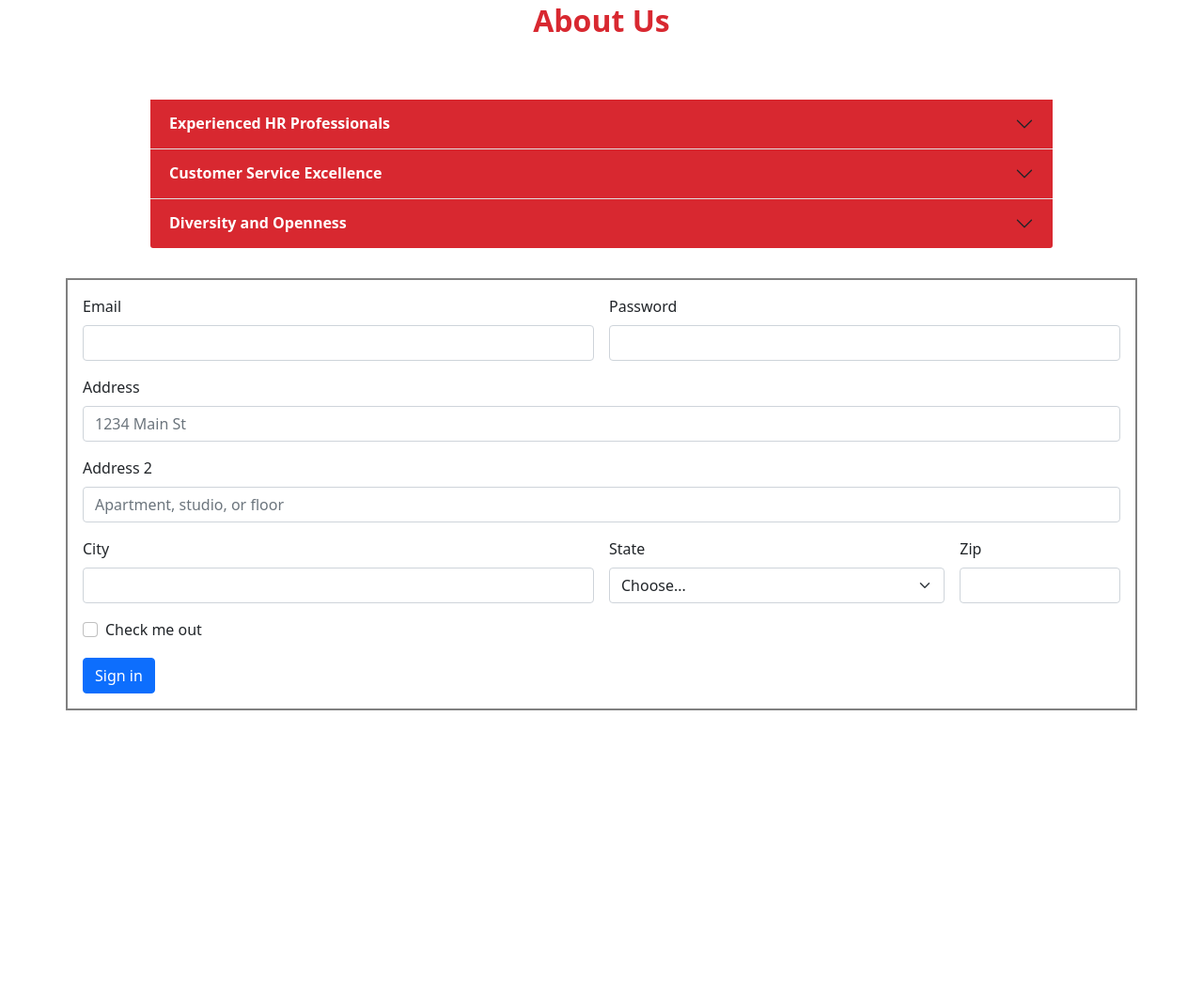
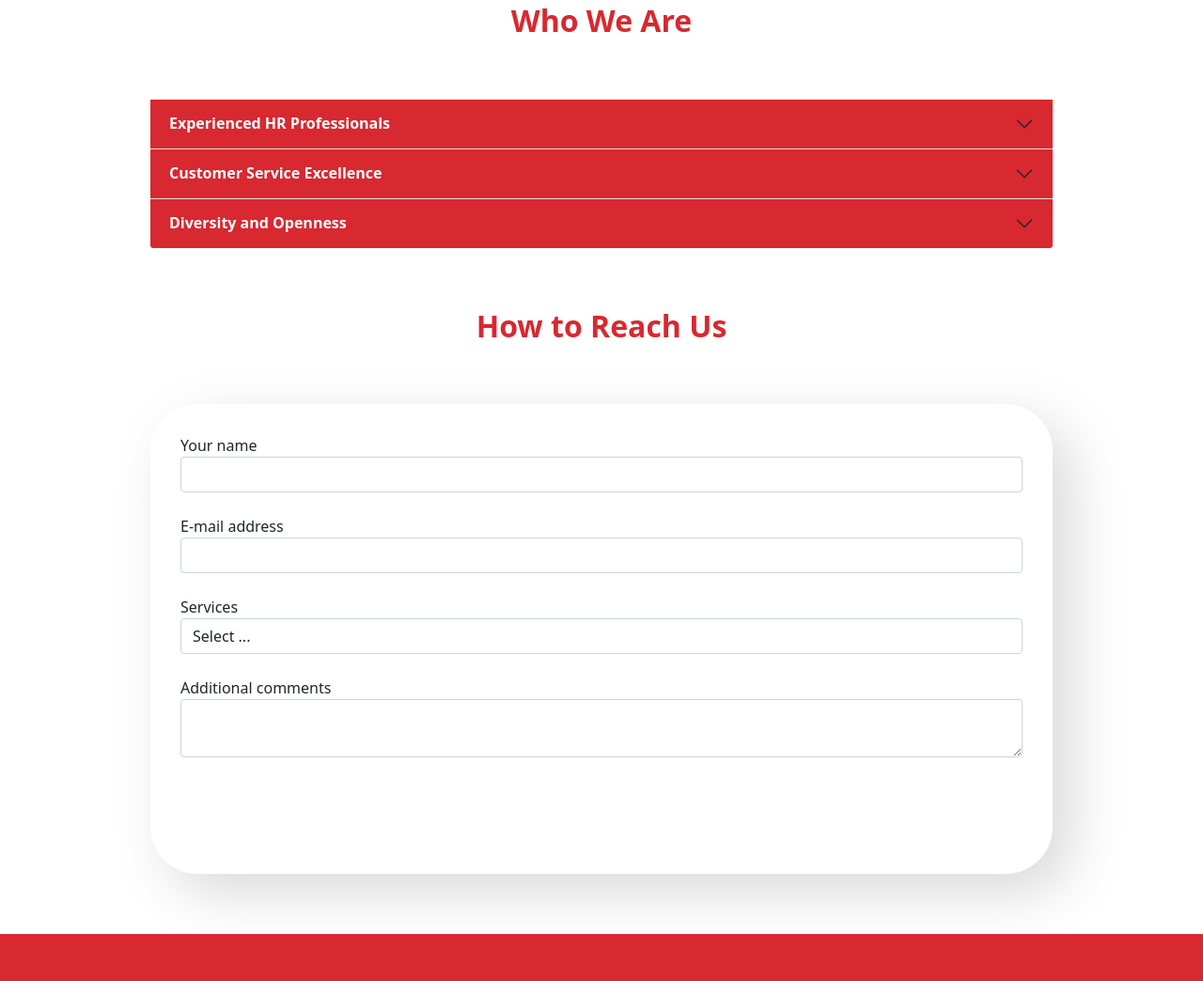
Before and after one commit to bastanley1211/jobpairadice-1, a plain HTML site: page index.html in a window 1280 px wide. Shown: the part 1626-2670 px from the top of the page at 94% size. Before the commit the page ends 2414 px from the top, so only its background shows below. Drawn offline with nearby package versions, Linux system fonts and the light colour scheme.

Commit message:
Updated contact form

```diff
--- a/index.html
+++ b/index.html
@@ -75,7 +75,7 @@
         <!-- Hero/background image -->
         <div class="bg-image"></div>
 
-      <p class="services-title">Services and Pricing</p>
+      <p class="services-title">What We Do</p>
         <!-- Services cards -->
         <section class="services">
             <div class="card" style="width: 18rem;">
@@ -115,7 +115,7 @@
 
         <!-- About Us section -->
         <section class="container-fluid about-section">
-            <h2 class="aboutus">About Us</h2>
+            <h2 class="aboutus">Who We Are</h2>
 
             <!-- Facts accordion -->
             <div class="accordion accordion-flush" id="accordionFlushExample">
@@ -126,7 +126,7 @@
                   </button>
                 </h2>
                 <div id="flush-collapseOne" class="accordion-collapse collapse" aria-labelledby="flush-headingOne" data-bs-parent="#accordionFlushExample">
-                  <div class="accordion-body">The average HR experience level of our team is 10 years.  This means you'll receive <strong>relevant</strong> and <strong>accurate</strong> support, support designed to help you manage the job-search process effectively.</div>
+                  <div class="accordion-body">The average HR experience level of our team is 10 years.  This means you'll receive <strong>relevant</strong> and <strong>accurate</strong> support, support designed to help you manage the job-search process effectively.  We set up a system that removes all the dross from the job search and allows you to focus on landing that dream job.  If there's a pitfall out there, we've tried to counter it with our system and experience.</div>
                 </div>
               </div>
               <div class="accordion-item">
@@ -153,61 +153,35 @@
         </section>
 
         <!-- Contact form -->
-        <section class="container contact-section">
-          <form class="row g-3">
-            <div class="col-md-6">
-              <label for="inputEmail4" class="form-label">Email</label>
-              <input type="email" class="form-control" id="inputEmail4">
-            </div>
-            <div class="col-md-6">
-              <label for="inputPassword4" class="form-label">Password</label>
-              <input type="password" class="form-control" id="inputPassword4">
-            </div>
-            <div class="col-12">
-              <label for="inputAddress" class="form-label">Address</label>
-              <input type="text" class="form-control" id="inputAddress" placeholder="1234 Main St">
-            </div>
-            <div class="col-12">
-              <label for="inputAddress2" class="form-label">Address 2</label>
-              <input type="text" class="form-control" id="inputAddress2" placeholder="Apartment, studio, or floor">
-            </div>
-            <div class="col-md-6">
-              <label for="inputCity" class="form-label">City</label>
-              <input type="text" class="form-control" id="inputCity">
-            </div>
-            <div class="col-md-4">
-              <label for="inputState" class="form-label">State</label>
-              <select id="inputState" class="form-select">
-                <option selected>Choose...</option>
-                <option>...</option>
-              </select>
-            </div>
-            <div class="col-md-2">
-              <label for="inputZip" class="form-label">Zip</label>
-              <input type="text" class="form-control" id="inputZip">
-            </div>
-            <div class="col-12">
-              <div class="form-check">
-                <input class="form-check-input" type="checkbox" id="gridCheck">
-                <label class="form-check-label" for="gridCheck">
-                  Check me out
-                </label>
-              </div>
-            </div>
-            <div class="col-12">
-              <button type="submit" class="btn btn-primary">Sign in</button>
-            </div>
-          </form>
-        </section>
-
-
-
-
-
-
-
+        <h2 class="contact-title">How to Reach Us</h2>
+        <form action="" class="contact-form">
+          <div class="full-name form-group">
+            <label for="name">Your name</label>
+            <input type="text" id="name" placeholder="" class="form-control">
+          </div>
+          <div class="e-address form-group">
+            <label for="email">E-mail address</label>
+            <input type="email" name="email" id="email" class="form-control">
+          </section>
+          <div class="service form-group">
+            <label for="service">Services</label>
+            <select name="service" id="service" class="form-control">
+              <option value="select">Select ...</option>
+              <option value="concierge">Concierge Services</option>
+              <option value="job-search">Job Search Management</option>
+            </select>
+          </section>
+          <div class="comments form-group">
+            <label for="comments">Additional comments</label>
+            <textarea id="comments" name="comments" class="form-control"></textarea>
+          </section>
+        </form>
     </main>
 
+    <!-- Footer -->
+    <footer class="foot-wrapper container-fluid">
+
+    </footer>
 
 
 
--- a/scss/styles.scss
+++ b/scss/styles.scss
@@ -160,3 +160,41 @@
     margin-top:  2em;
     margin-bottom:  2em;
 }
+
+// Form
+.contact-form
+{
+    border-radius: 50px;
+    background: #ffffff;
+    box-shadow:  20px 20px 60px #d9d9d9,
+                -20px -20px 60px #ffffff;
+    width:  75%;
+    height:  500px;
+    padding:  2em;
+    margin-right:  auto;
+    margin-left:  auto;
+    margin-bottom:  4em;
+
+    input, select, textarea
+    {
+        margin-bottom:  1.50em;
+    }
+
+    input:active, select:active, textarea:active
+    {
+        border-color:  #D82830 !important;
+    }
+}
+
+.contact-title
+{
+    @extend .aboutus;
+}
+
+// Footer content
+.foot-wrapper
+{
+    @extend .mid-background;
+    margin-top:  2em;
+
+}
```
Also changed, not shown: css/styles.css.
